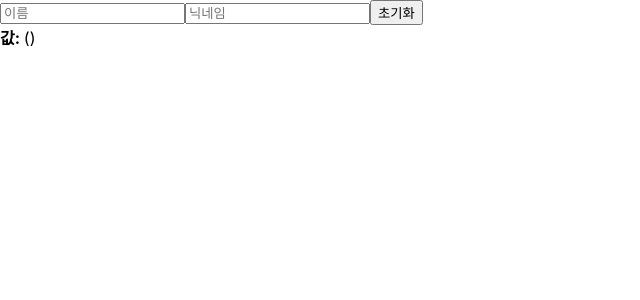
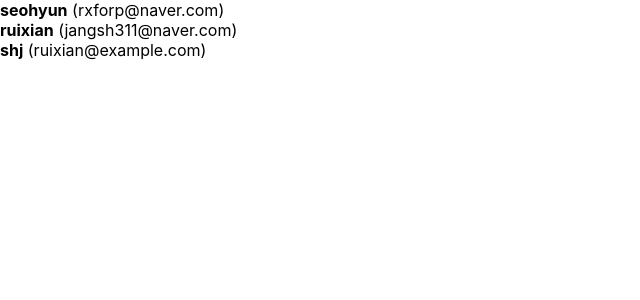
Before and after one commit to rxjang/react, a React (Create React App) app in the folder begin-react/: page / in a window 1280 px wide. Shown: the top 300 px of the page, without its empty margins (0-640 px from the left). Built offline with nearby package versions, Linux system fonts and the light colour scheme.

Commit message:
rendering array

```diff
--- a/begin-react/src/App.js
+++ b/begin-react/src/App.js
@@ -1,11 +1,10 @@
 import React from 'react';
-import Counter from './Counter';
-import InputSample from './inputSample';
+import UserList from './UserList';
 
 function App() {
 
   return (
-    <InputSample></InputSample>
+    <UserList/>
   );
 }
 
--- /dev/null
+++ b/begin-react/src/UserList.js
@@ -0,0 +1,39 @@
+import React from 'react';
+
+function User({user}){
+    return (
+        <div>
+            <b>{user.username}</b> <span>({user.email})</span>
+        </div>
+    );
+}
+
+function UserList(){
+    const users=[
+        {
+            id:1,
+            username: 'seohyun',
+            email:'rxforp@naver.com'
+        },
+        {
+            id:2,
+            username: 'ruixian',
+            email:'jangsh311@naver.com'
+        },
+        {
+            id:3,
+            username: 'shj',
+            email:'ruixian@example.com'
+        },
+    ];
+
+    return (
+        <div>
+            {
+                users.map((user,index)=>(<User user={user} key={index}/>))
+            }
+        </div>
+    )
+}
+
+export default UserList;
```
Also changed, not shown: 1 other file (tests, documents, lock files or other folders).
